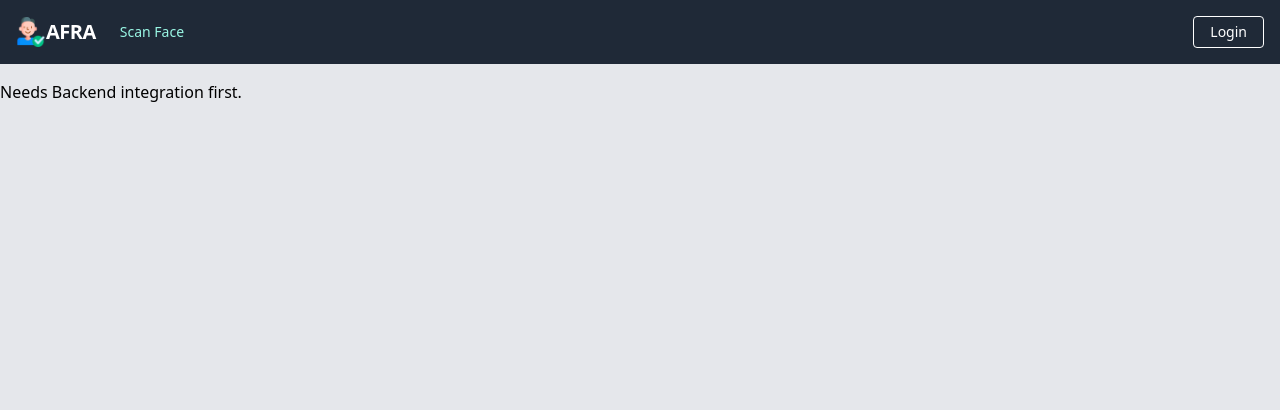
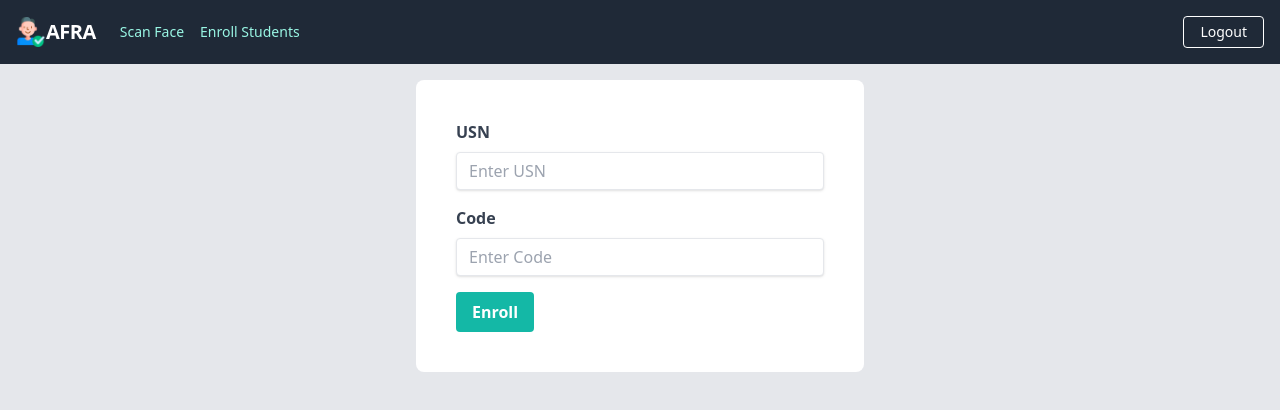
Before and after one commit to nagarajpandith/afra-frontend, a Next.js app: page /enroll in a window 1280 px wide. Shown: the top 410 px of the page. Built offline with nearby package versions, Linux system fonts and the light colour scheme.

Commit message:
feat: impl. enrollment form, fix: navbar

```diff
--- a/components/form/index.js
+++ b/components/form/index.js
@@ -30,7 +30,10 @@ export const Form = ({ fields, submitText, onSubmit, onInputChange }) => {
   };
 
   return (
-    <form onSubmit={handleSubmit} className="bg-white p-10 m-5 rounded-lg">
+    <form
+      onSubmit={handleSubmit}
+      className="bg-white p-10 m-5 rounded-lg  max-w-md mx-auto"
+    >
       {fields.map((field) => (
         <div className="mb-4" key={field.name}>
           <label
@@ -44,7 +47,7 @@ export const Form = ({ fields, submitText, onSubmit, onInputChange }) => {
             name={field.name}
             id={field.name}
             value={formState[field.name]}
-            placeholder={field.placeholder}
+            placeholder={`Enter ${field.label}`}
             onChange={handleChange}
             className="shadow appearance-none border rounded w-full py-2 px-3 text-gray-700 leading-tight focus:outline-none focus:shadow-outline"
           />
--- a/components/navbar/index.js
+++ b/components/navbar/index.js
@@ -12,10 +12,6 @@ function Navbar({ userRole }) {
             path: '/scan',
           },
           {
-            title: 'Enroll Students',
-            path: '/enroll',
-          },
-          {
             title: 'Add Enroller',
             path: '/register',
           },
@@ -28,12 +24,18 @@ function Navbar({ userRole }) {
             path: '/add-student',
           },
         ]
-      : [
+      : userRole === 'enroller'
+      ? [
           {
             title: 'Scan Face',
             path: '/scan',
           },
-        ];
+          {
+            title: 'Enroll Students',
+            path: '/enroll',
+          },
+        ]
+      : [];
 
   return (
     <nav className="bg-gray-800 lg:flex lg:items-center lg:justify-between p-4 fixed w-full z-10 top-0 left-0">
--- a/pages/_app.js
+++ b/pages/_app.js
@@ -18,9 +18,9 @@ MyApp.getInitialProps = async (ctx) => {
   // fetch the user's role from API or a cookie
   const checkUser = () => {
     // by making a request to the server, we can check if the user is logged in and if they are an admin
-    // return { isAdmin: true }; // just for now until backend is integrated
+    return { isAdmin: false }; // just for now until backend is integrated
 
-    return null;
+    // return null;
   };
 
   const user = checkUser();
--- a/pages/enroll.js
+++ b/pages/enroll.js
@@ -1,5 +1,33 @@
+import React, { useState } from 'react';
+import { Form } from '../components/Form';
+
 function Enroll() {
-  return <div>Needs Backend integration first.</div>;
+  const [formData, setFormData] = useState({
+    usn: '',
+    code: '',
+  });
+
+  const handleSubmit = (event) => {
+    event.preventDefault();
+    console.log(formData);
+  };
+
+  const fields = [
+    {
+      name: 'usn',
+      label: 'USN',
+      type: 'text',
+      required: true,
+    },
+    {
+      name: 'code',
+      label: 'Code',
+      type: 'text',
+      required: true,
+    },
+  ];
+
+  return <Form fields={fields} submitText="Enroll" onSubmit={handleSubmit} />;
 }
 
 export default Enroll;
```
